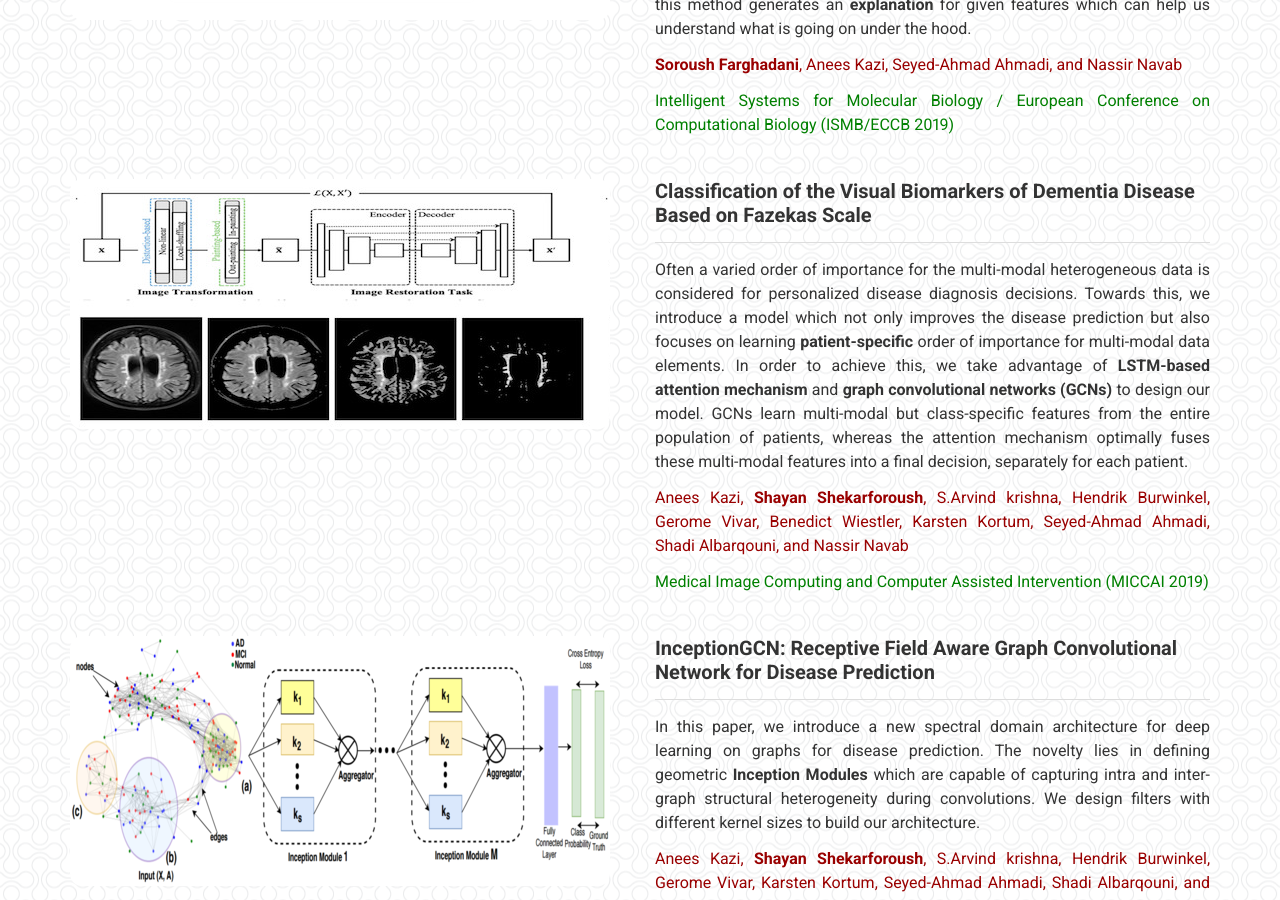
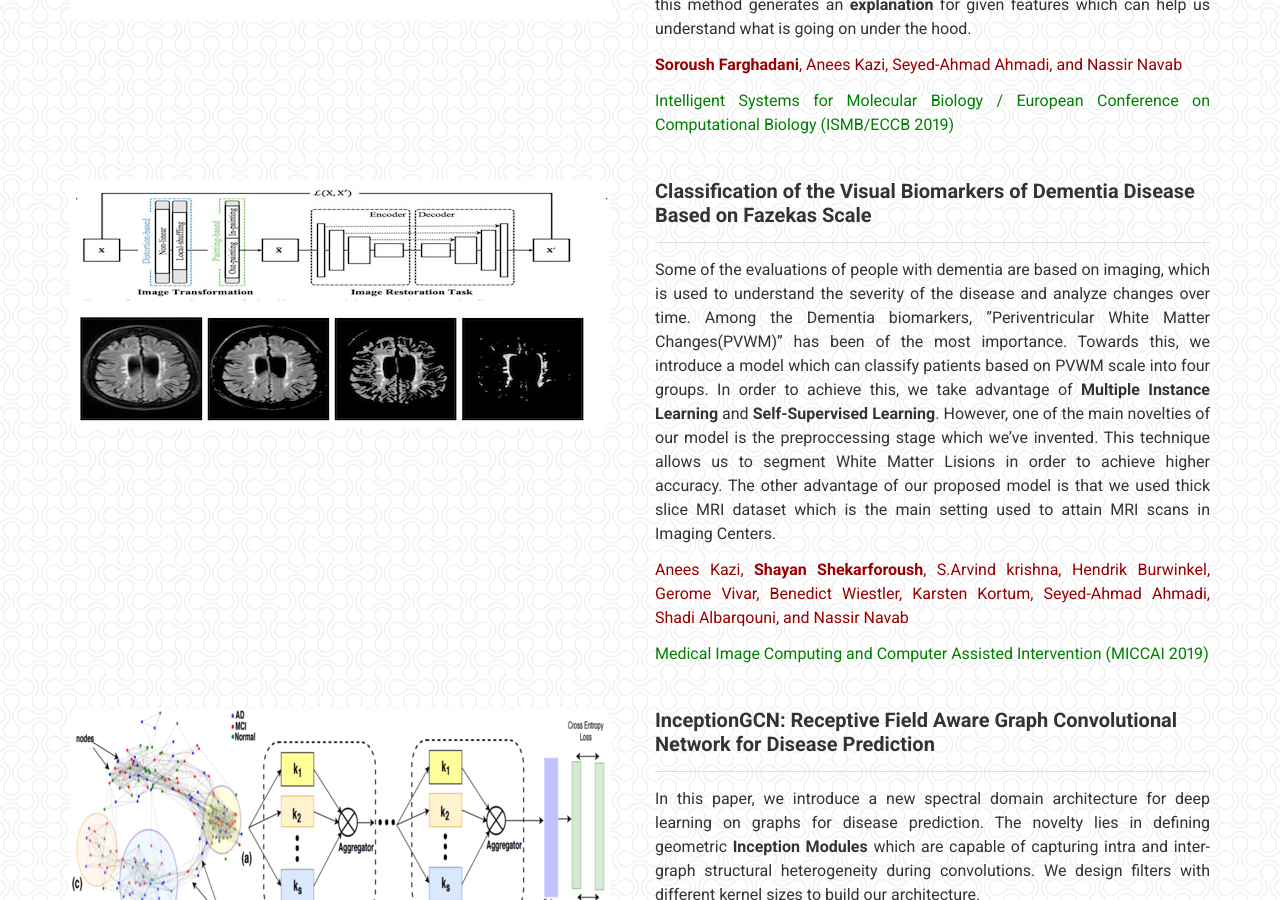
Before and after one commit to sfch1999/sfch1999.github.io, a Jekyll site: the page built from index.md, in a window 1280 px wide and 900 px high, scrolled down 855 px. Built offline with Jekyll 4.4.1, drawn with Linux system fonts in a browser that asks for light colours; a style sheet for code colours, icons or effects is not loaded.

Commit message:
about me

```diff
--- a/_data/projects.yml
+++ b/_data/projects.yml
@@ -22,12 +22,13 @@
 
     ---
 
-    Often a varied order of importance for the multi-modal heterogeneous data is considered for personalized disease diagnosis decisions.
-    Towards this, we introduce a model which not only improves the disease prediction but also focuses on
-    learning **patient-specific** order of importance for multi-modal data elements.
-    In order to achieve this, we take advantage of **LSTM-based attention mechanism** and **graph convolutional networks (GCNs)**
-    to design our model. GCNs learn multi-modal but class-specific features from the entire population of patients,
-    whereas the attention mechanism optimally fuses these multi-modal features into a final decision, separately for each patient.
+    Some of the evaluations of people with dementia are based on imaging, which is used to understand the severity of the disease and analyze changes over time.
+    Among the Dementia biomarkers, ”Periventricular White Matter Changes(PVWM)” has been of the most importance.
+    Towards this, we introduce a model which can classify patients based on PVWM scale into four groups.
+    In order to achieve this, we take advantage of **Multiple Instance Learning** and **Self-Supervised Learning**. However, one of
+    the main novelties of our model is the preproccessing stage which we've invented. This technique allows us to segment White Matter Lisions
+    in order to achieve higher accuracy.
+    The other advantage of our proposed model is that we used thick slice MRI dataset which is the main setting used to attain MRI scans in Imaging Centers.
 
     <span style="color:#900"> Anees Kazi, **Shayan Shekarforoush**, S.Arvind krishna, Hendrik Burwinkel, Gerome Vivar, Benedict Wiestler, Karsten Kortum,
     Seyed-Ahmad Ahmadi, Shadi Albarqouni, and Nassir Navab </span>
```
